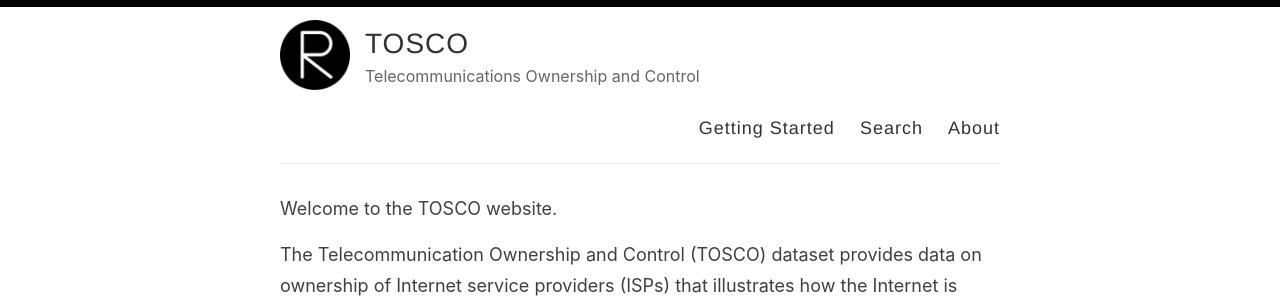
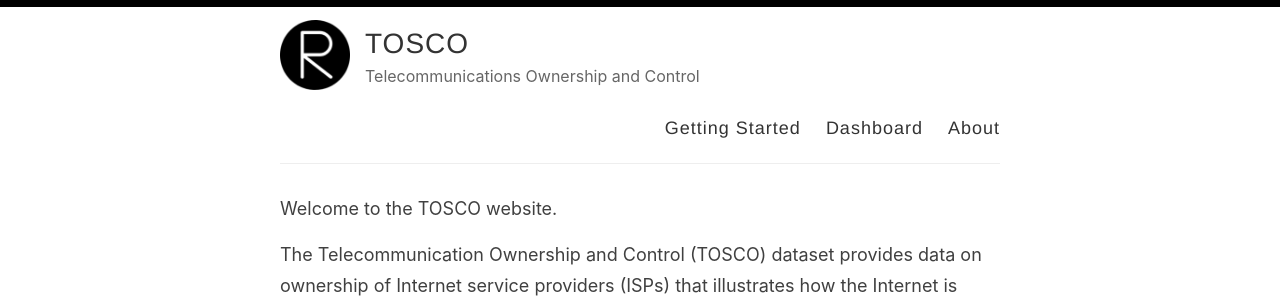
Before and after one commit to YingYan77/reverie, a Jekyll site: the page built from index.md, in a window 1280 px wide. Shown: the top 306 px of the page. Built offline with Jekyll 4.4.1, drawn with Linux system fonts in a browser that asks for light colours.

Commit message:
Update default.html

```diff
--- a/_layouts/default.html
+++ b/_layouts/default.html
@@ -29,7 +29,7 @@
 
             <nav>
               <a href="{{ site.baseurl }}/getting-started">Getting Started</a>
-              <a href="{{ site.baseurl }}/search">Search</a>
+              <a href="https://19es70-ying-yan.shinyapps.io/dashboard/">Dashboard</a>
               <a href="{{ site.baseurl }}/about">About</a>
             </nav>
           </header>
```
